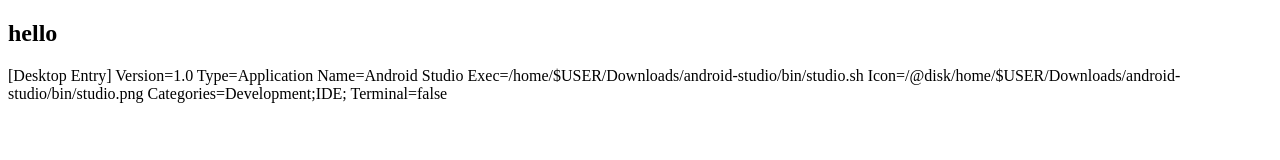
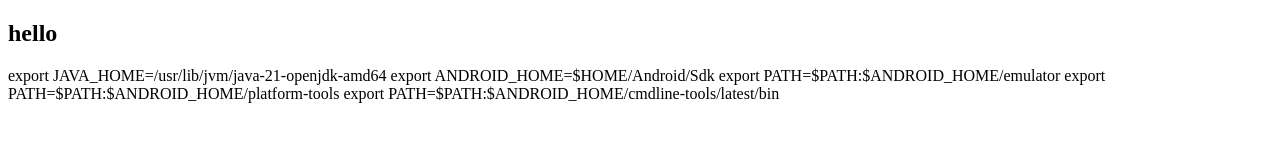
Before and after one commit to kevin-langat/shared-project, a plain HTML site: page index.html in a window 1280 px wide. Drawn offline with Linux system fonts and the light colour scheme.

Commit message:
Update index.html

```diff
--- a/index.html
+++ b/index.html
@@ -7,14 +7,12 @@
   </head>
   <body>
     <h2>hello</h2>
-    [Desktop Entry]
-Version=1.0
-Type=Application
-Name=Android Studio
-Exec=/home/$USER/Downloads/android-studio/bin/studio.sh
-Icon=/home/$USER/Downloads/android-studio/bin/studio.png
-Categories=Development;IDE;
-Terminal=false
+export JAVA_HOME=/usr/lib/jvm/java-21-openjdk-amd64
+export ANDROID_HOME=$HOME/Android/Sdk
+export PATH=$PATH:$ANDROID_HOME/emulator
+export PATH=$PATH:$ANDROID_HOME/platform-tools
+export PATH=$PATH:$ANDROID_HOME/cmdline-tools/latest/bin
+
 
   </body>
 </html>
```
